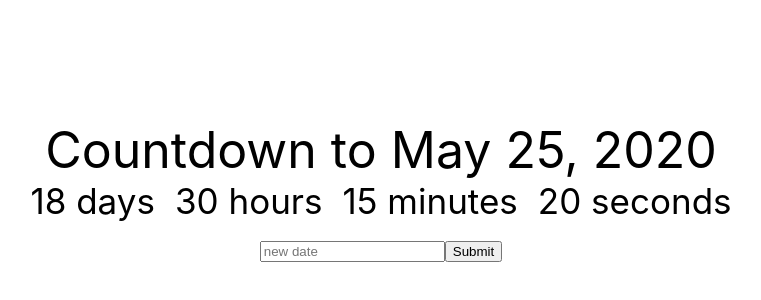
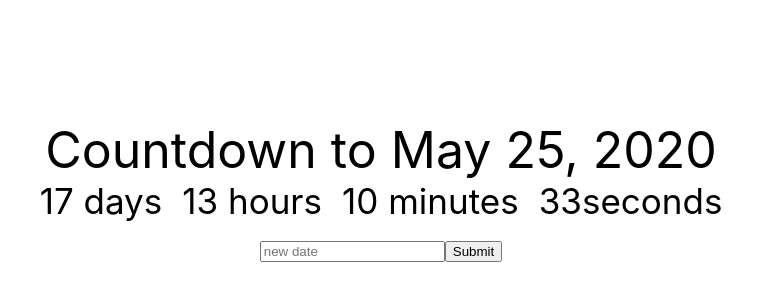
Before and after one commit to Abdifatah29/countdownChamp, a React (Create React App) app: page / in a window 1280 px wide. Shown: the part 136-436 px from the top of the page, without its empty margins (259-1020 px from the left). Built offline with nearby package versions, Linux system fonts and the light colour scheme.

Commit message:
get the remaining time

```diff
--- a/src/components/Body.jsx
+++ b/src/components/Body.jsx
@@ -1,5 +1,5 @@
 import React,{Component} from 'react';
-
+import Clock from './Clock'
 class Body extends Component {
     constructor(props) {
         super(props);
@@ -15,12 +15,9 @@ class Body extends Component {
         return (
              <div className="App">
              <div className="title">Countdown to {this.state.deadline}</div>
-             <div className="clocks">
-                <div>18 days</div>
-                <div>30 hours</div>
-                <div>15 minutes</div>
-                <div>20 seconds</div>
-             </div>
+             <Clock
+                 deadline={this.state.deadline}
+             />
              <div>
                  <input placeholder="new date"
                      onChange={event => this.setState({newDeadline: event.target.value})}
```
